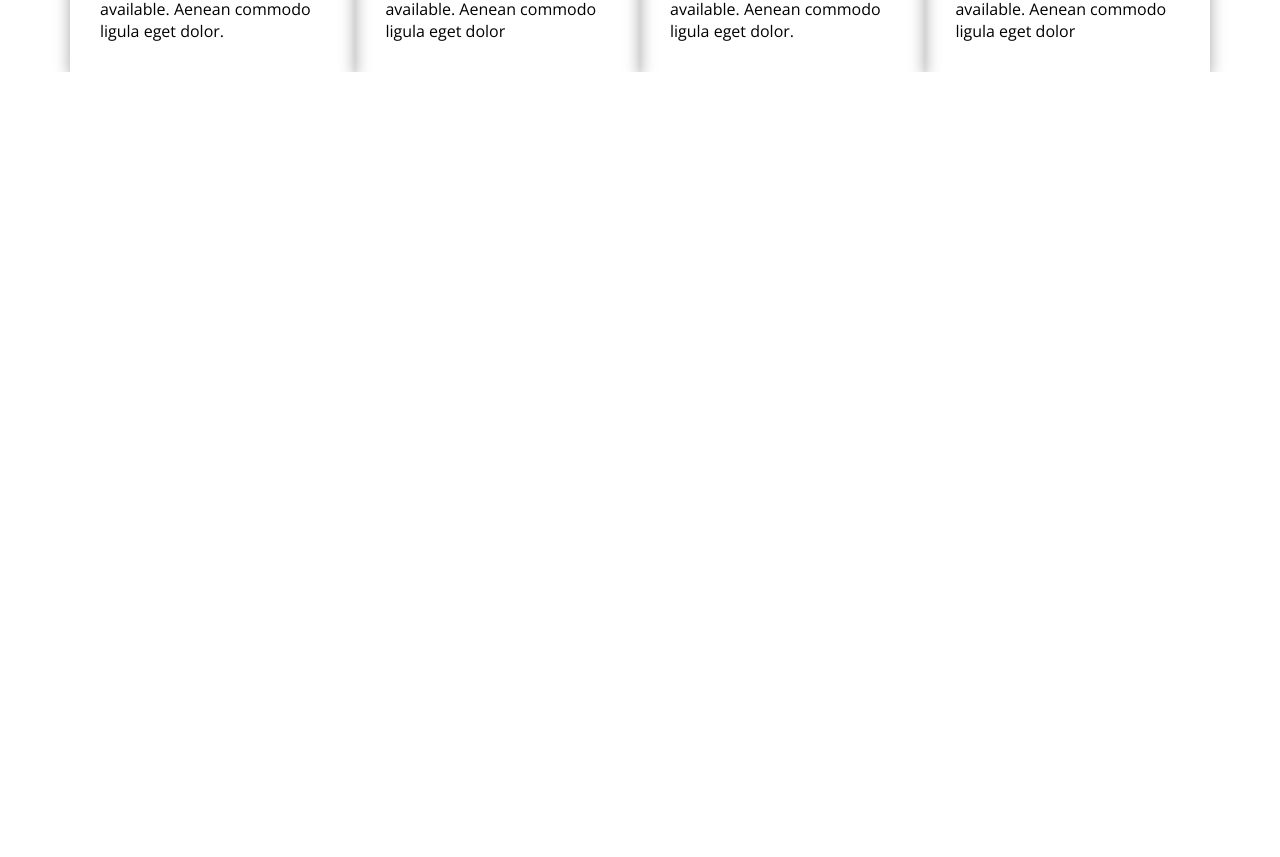
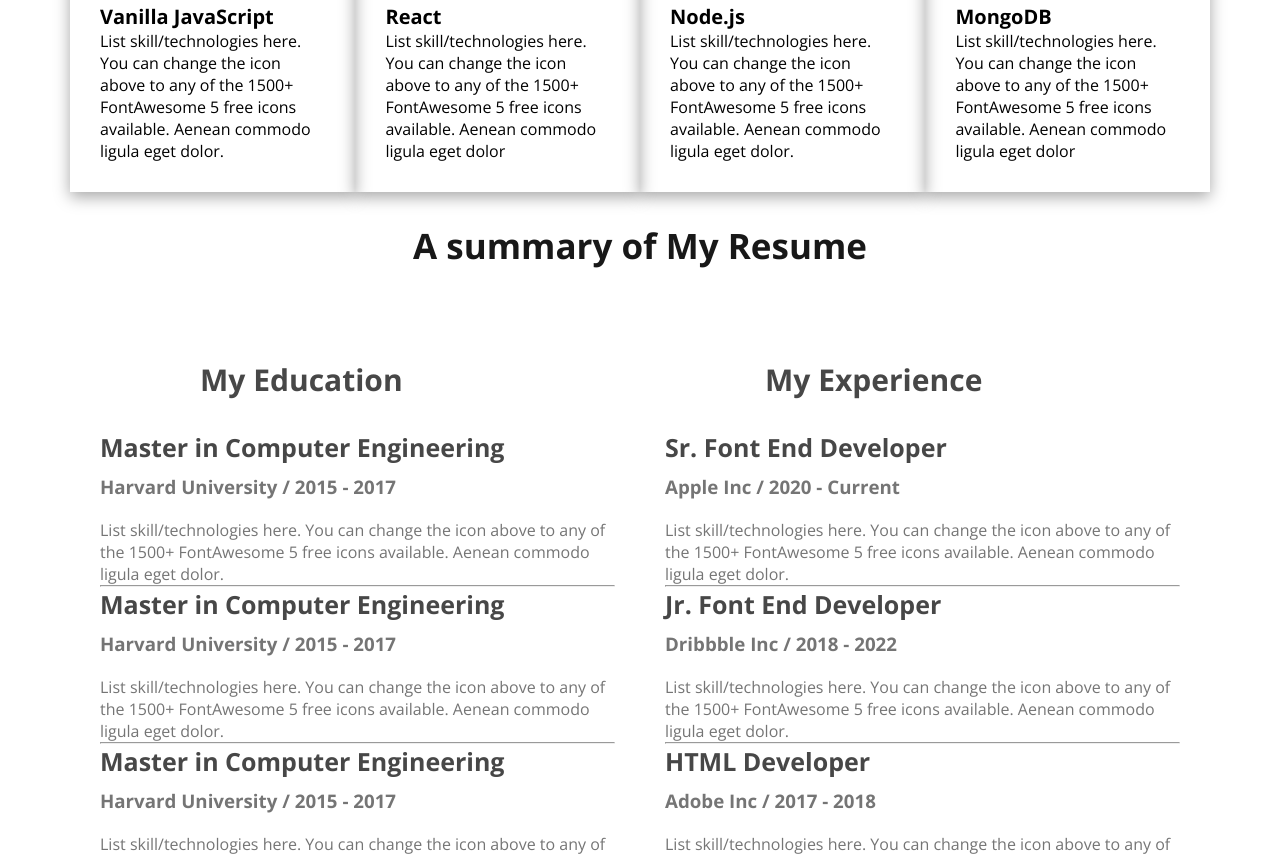
Before and after one commit to smfaizantasnim/Hero-portfolio-figma, a plain HTML site: page index.html in a window 1280 px wide. Shown: the part 1926-2783 px from the top of the page. Before the commit the page ends 1998 px from the top, so only its background shows below. Drawn offline with nearby package versions, Linux system fonts and the light colour scheme.

Commit message:
Resume Section

```diff
--- a/index.html
+++ b/index.html
@@ -84,8 +84,70 @@
     </div>
 </div>
         </section>
+        <!---Resume section-->
+        <section>
+            <h3 class="section-title">A summary of My Resume</h3>
+            <div class="resume-container">
+                <div class="resume-column">
+                    <h3 class="resume-column-title">My Education</h3>
+                    <div class="resume-item">
+                        <h2 class="resume-item-title">Master in Computer Engineering</h2>
+                        <h3 class="resume-item-info">Harvard University / 2015 - 2017</h3>
+                        <p class="resume-item-description">List skill/technologies here. You can change the icon above
+                            to any of the 1500+ FontAwesome 5 free icons available. Aenean commodo ligula eget dolor.</p>
+                    </div>
+                    <hr>
+                    <div class="resume-item">
+                        <h2 class="resume-item-title">Master in Computer Engineering</h2>
+                        <h3 class="resume-item-info">Harvard University / 2015 - 2017</h3>
+                        <p class="resume-item-description">List skill/technologies here. You can change the icon above
+                            to any of the 1500+ FontAwesome 5 free icons available. Aenean commodo ligula eget dolor.</p>
+                    </div>
+                    <hr>
+                    <div class="resume-item">
+                        <h2 class="resume-item-title">Master in Computer Engineering</h2>
+                        <h3 class="resume-item-info">Harvard University / 2015 - 2017</h3>
+                        <p class="resume-item-description">List skill/technologies here. You can change the icon above
+                            to any of the 1500+ FontAwesome 5 free icons available. Aenean commodo ligula eget dolor.</p>
+                    </div>
+                </div>
+                <div class="resume-column">
+                    <h3 class="resume-column-title">My Experience</h3>
+                    <div class="resume-item">
+                        <h2 class="resume-item-title">Sr. Font End Developer</h2>
+                        <h3 class="resume-item-info">Apple Inc / 2020 - Current</h3>
+                        <p class="resume-item-description">List skill/technologies here. You can change the icon above
+                            to any of the 1500+ FontAwesome 5 free icons available. Aenean commodo ligula eget dolor.</p>
+
+                    </div>
+                    <hr>
+                    <div class="resume-item">
+                        <h2 class="resume-item-title">Jr. Font End Developer</h2>
+                        <h3 class="resume-item-info">Dribbble Inc / 2018 - 2022</h3>
+                        <p class="resume-item-description">List skill/technologies here. You can change the icon above
+                            to any of the 1500+ FontAwesome 5 free icons available. Aenean commodo ligula eget dolor.</p>
+
+                    </div>
+                    <hr>
+                    <div class="resume-item">
+                        <h2 class="resume-item-title">HTML Developer</h2>
+                        <h3 class="resume-item-info">Adobe Inc / 2017 - 2018</h3>
+                        <p class="resume-item-description">List skill/technologies here. You can change the icon above
+                            to any of the 1500+ FontAwesome 5 free icons available. Aenean commodo ligula eget dolor.</p>
+
+                    </div>
+                </div>
+
+            </div>
+            <div class="download-cv">
+                <button class="btn-primary" id="center-button">Download CV</button>
+            </div>
+
+        </section>
     </main>
-    <footer></footer>
+    <footer>
+
+    </footer>
 
     <script src="app.js"></script>
 </body>
--- a/style.css
+++ b/style.css
@@ -127,6 +127,7 @@ line-height: 30px; /* 166.667% */
     font-style: normal;
     font-weight: 400;
     line-height: 28px;
+
  }
  .skill-title{
     font-size: 20px;
@@ -134,3 +135,48 @@ font-style: normal;
 font-weight: 700;
 line-height: normal;
  }
+ /*Resume Section*/
+
+ .resume-container{
+    display: flex;
+    justify-content: space-around;
+    gap: 50px;
+    margin: 30px;
+ }
+ .resume-column-title{
+    color: #474747;
+font-size: 30px;
+font-weight: 700;
+padding: 30px 100px;
+ }
+ .resume-item{
+
+ }
+ .resume-item-description{
+    color: #757575;
+ }
+ .resume-item-info{
+    color: #757575;
+    margin-bottom: 20px;
+    margin-top: opx;
+ }
+ .resume-item-title{
+    color: #474747;
+    font-size: 25px;
+    font-weight: 700;
+    margin-bottom: 10px;
+ }
+
+ .section-title{
+    padding: 30px 150px;
+ }
+ .btn-primary{
+    display: flex;
+    justify-content: center;
+    align-items: center;
+ }
+ .download-cv{
+    display: flex;
+    justify-content: center;
+    align-items: center;
+ }
```
